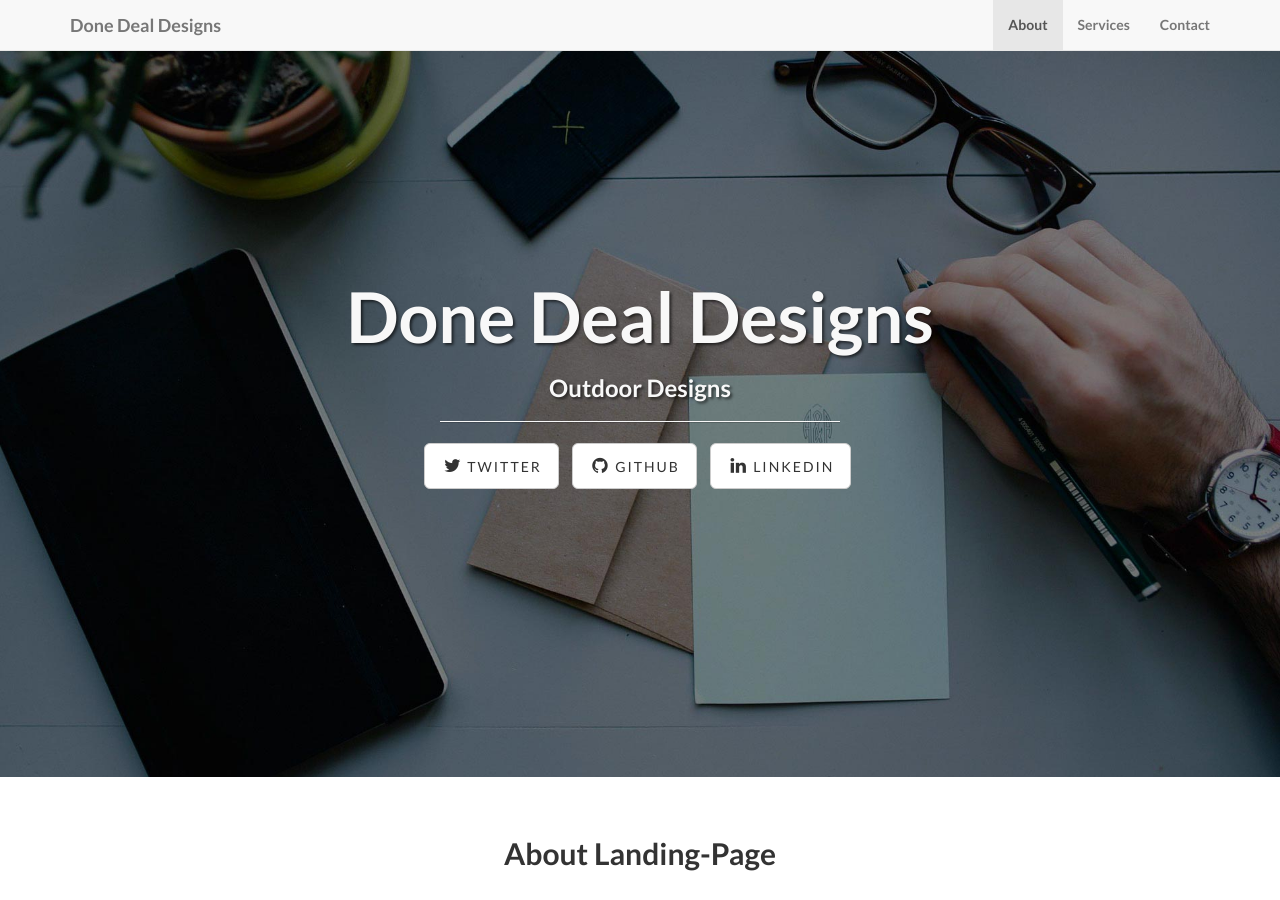
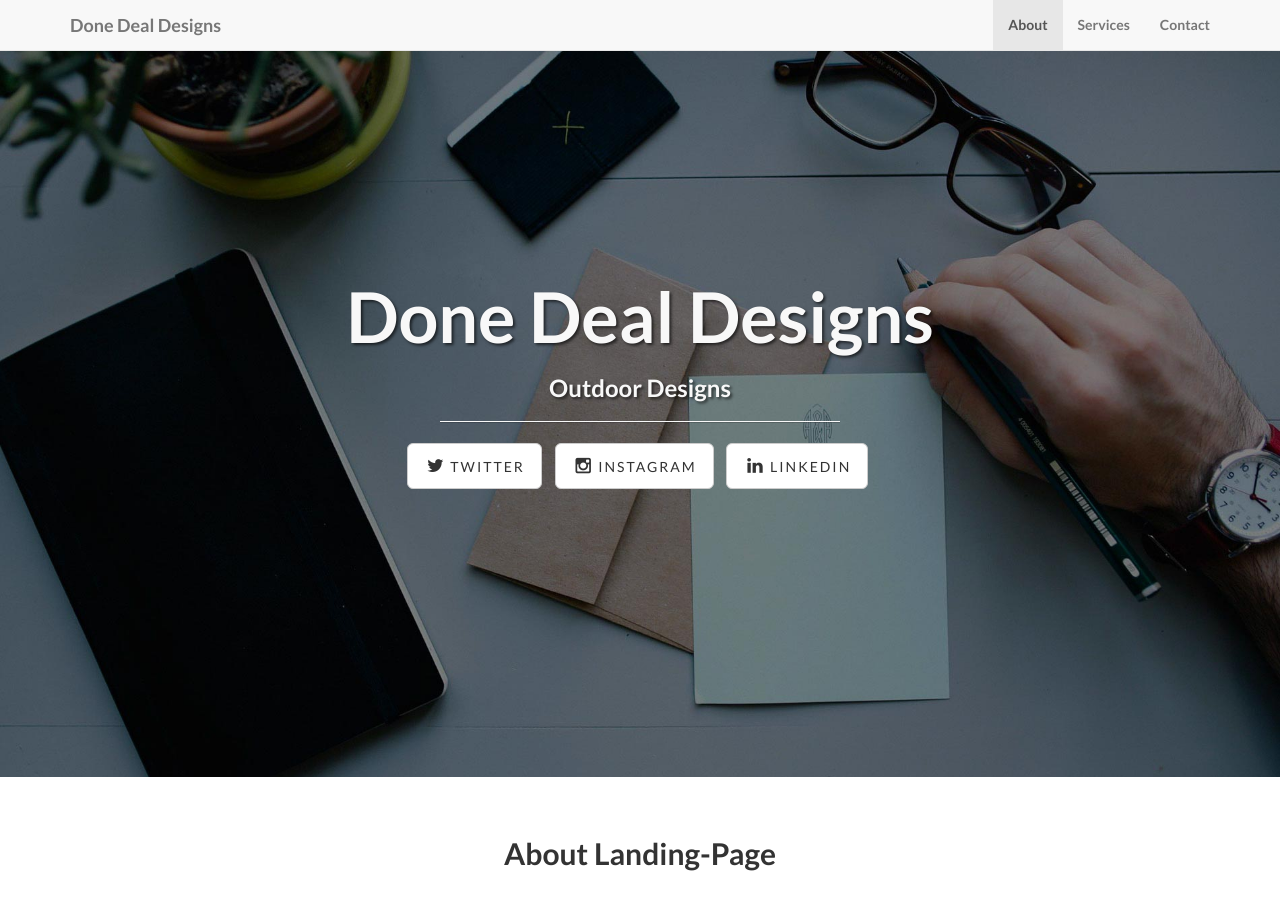
Before and after one commit to BlueFenixProductions/donedealdesigns.com, a Jekyll site: the page built from index.html, in a window 1280 px wide and 900 px high. Built offline with Jekyll 4.4.1, drawn with Linux system fonts in a browser that asks for light colours.

Commit message:
Update _config.yml

```diff
--- a/_config.yml
+++ b/_config.yml
@@ -26,7 +26,7 @@ permalink: pretty
 social:
   - title: twitter
     url: https://twitter.com/bluefenixpro
-  - title: github
-    url: https://github.com/ChrisPelatari/donedealdesigns.com
+  - title: instagram
+    url: https://instagram.com/donedealdesigns
   - title: linkedin
     url:
```
